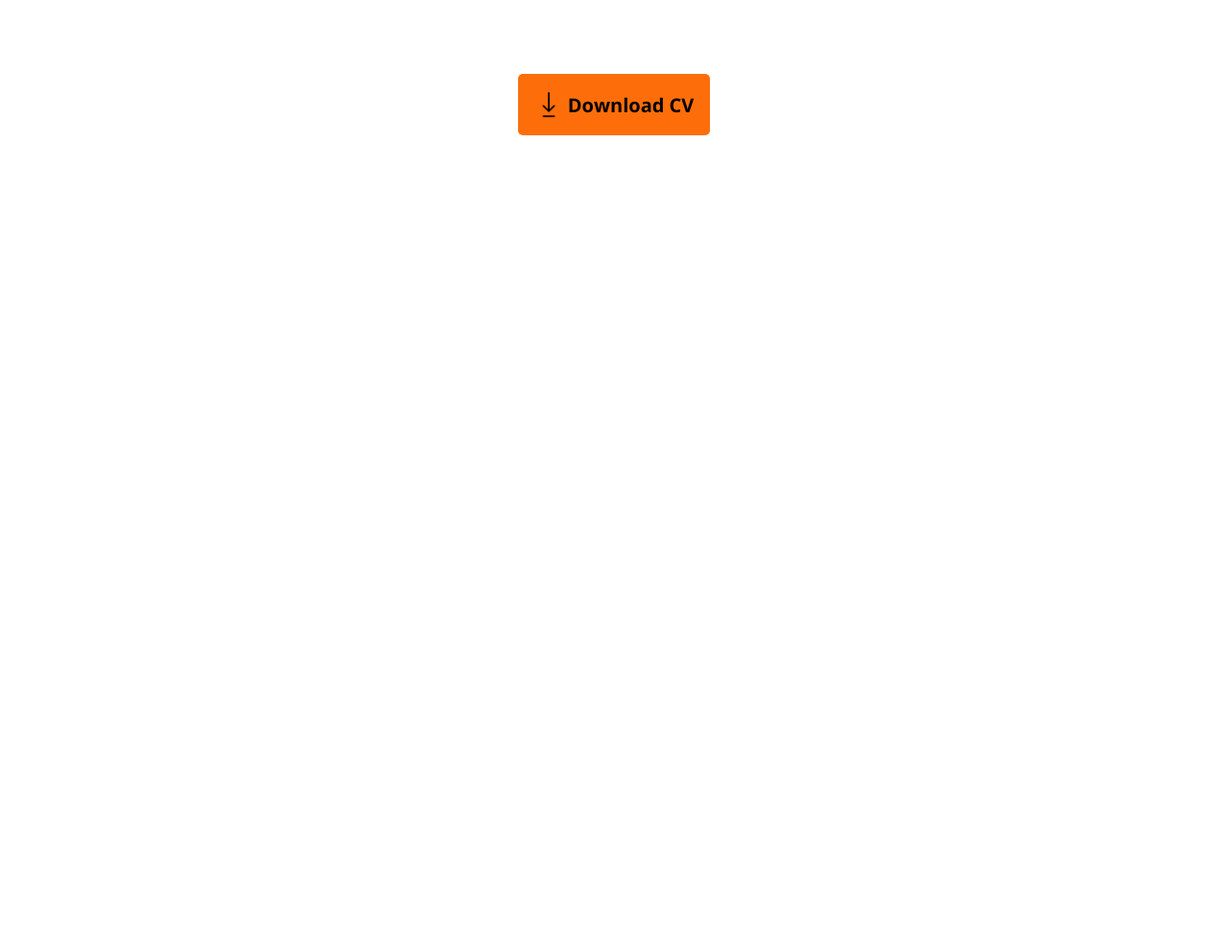
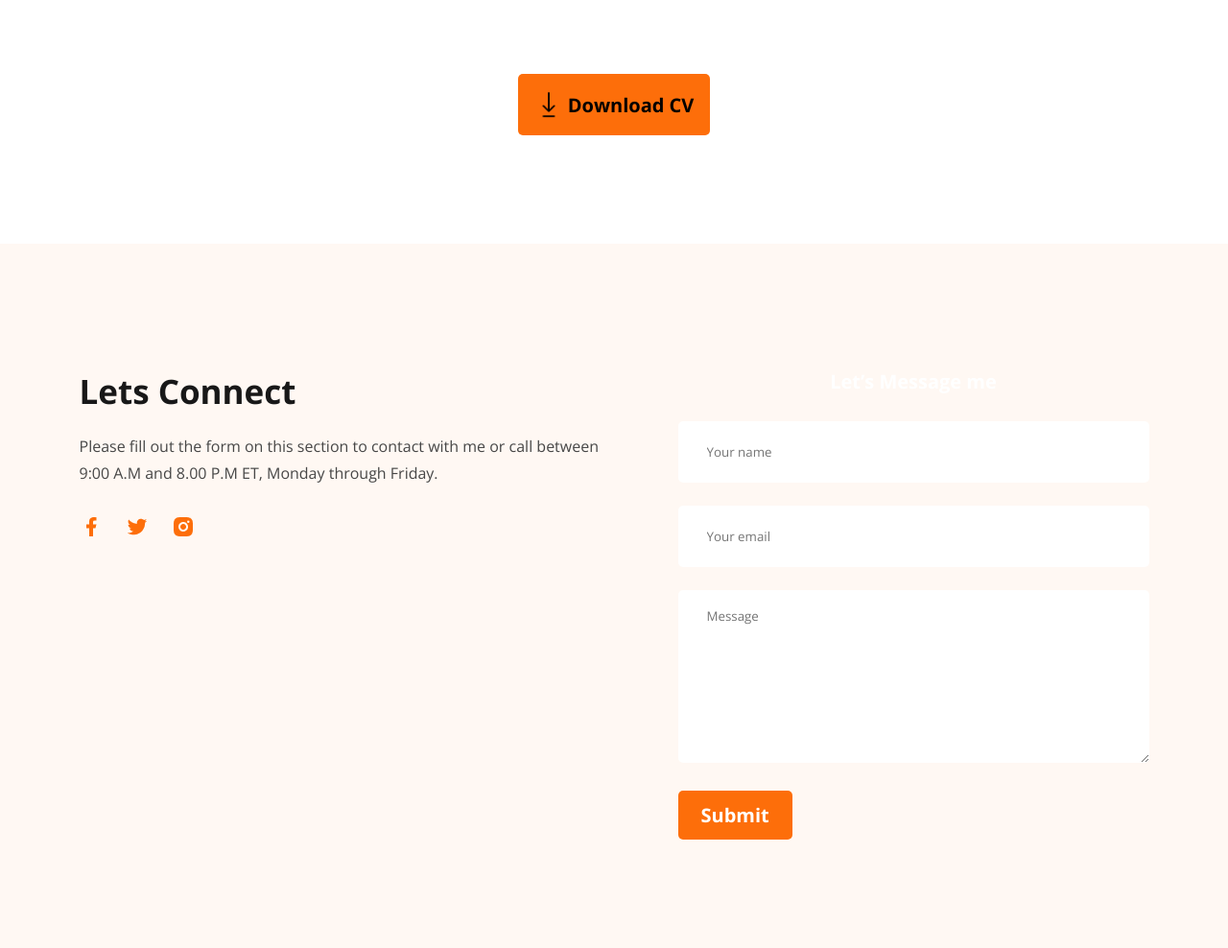
Before and after one commit to myself-Fahim/Portfolio-Website, a plain HTML site: page index.html in a window 1280 px wide. Shown: the part 3396-4384 px from the top of the page at 96% size. Before the commit the page ends 3650 px from the top, so only its background shows below. Drawn offline with nearby package versions, Linux system fonts and the light colour scheme.

Commit message:
Footer Completed

```diff
--- a/index.html
+++ b/index.html
@@ -153,7 +153,6 @@
             </div>
             <hr>
 
-
             <div class="academic">
               <h1 class="prgrm">Master in Computer Engineering</h1>
               <h1 class="uni">Harvard University / 2015 - 2017</h1>
@@ -164,8 +163,6 @@
                 commodo ligula eget dolor.</p>
             </div>
           </div>
-
-
 
           <div>
             <h1 class="block-h">My Experience</h1>
@@ -192,7 +189,6 @@
             </div>
             <hr>
 
-
             <div class="academic">
               <h1 class="prgrm">HTML Developer</h1>
               <h1 class="uni">Adobe Inc / 2017 - 2018</h1>
@@ -206,13 +202,49 @@
         </div>
 
         <button class="sec3-btn">
-          <img src="./images/icons/arrow_11386907.png" class="btn-img" alt="">
+          <img src="./images/icons/arrow_11386907.png" class="btn-img" alt>
           <h1 class="only-btn">Download CV</button>
         </button>
+      </section>
+    </main>
 
-      </section>
+    <footer>
+      <div>
+        <h1 id="foot-head">Lets Connect</h1>
+        <p id="foot-para">Please fill out the form on this section to contact
+          with me or call
+          between <br> 9:00 A.M and 8.00 P.M ET, Monday through Friday.</p>
 
-    </main>
-    <footer></footer>
+        <div class="foot-icon">
+          <a href><img src="./images/icons/facebook.png" alt></a>
+          <a href><img src="./images/icons/twitter.png" alt></a>
+          <a href><img src="./images/icons/insta.png" alt></a>
+        </div>
+      </div>
+
+      <form action>
+        <h1 id="form-head">Let’s Message me</h1>
+        <input type="text"
+          id="name"
+          placeholder="Your name"
+          class="inp-1">
+        <input type="email"
+          id="email"
+          placeholder="Your email"
+          class="inp-1">
+
+        <textarea
+          class="text-a"
+          rows="9"
+          name="message"
+          id="message"
+          placeholder="Message"></textarea>
+
+        <button type="submit" class="form-btn">
+          <h1>Submit</h1>
+        </button>
+      </form>
+
+    </footer>
   </body>
 </html>
--- a/style.css
+++ b/style.css
@@ -311,10 +311,84 @@ hr {
 }
 
 .only-btn {
-    color:black;
+    color: black;
     text-align: center;
     font-family: "Open Sans";
     font-size: 20px;
     font-weight: 700;
 
 }
+
+/* Footer started */
+footer {
+    background-color: #FFF8F3;
+    display: flex;
+    justify-content: space-evenly;
+    padding-top: 130px;
+}
+
+#foot-head {
+    color: #181818;
+    font-family: "Open Sans";
+    font-size: 35px;
+    font-weight: 700;
+    margin-bottom: 20px;
+}
+
+#foot-para {
+    color: #474747;
+    font-family: "Open Sans";
+    font-size: 16px;
+    font-weight: 400;
+    line-height: 28px;
+    margin-bottom: 30px;
+}
+
+.foot-icon {
+    display: flex;
+    gap: 24px;
+}
+
+#form-head {
+    margin-bottom: 28px;
+}
+
+.inp-1 {
+    display: block;
+    padding: 0px 0px 0px 30px;
+    min-width: 461px;
+    height: 64px;
+    border-radius: 5px;
+    background-color: #FFF;
+    margin-bottom: 24px;
+    border: none;
+}
+
+.text-a {
+    padding: 18px 0px 0px 30px;
+    min-width: 461px;
+    border-radius: 5px;
+    background-color: #FFF;
+    margin-bottom: 24px;
+    border: none;
+    margin-bottom: 24px;
+}
+
+.form-btn {
+    display: flex;
+    justify-content: start;
+    border-radius: 5px;
+    background: #FD6E0A;
+    padding: 12px 24px;
+    border: none;
+    margin-bottom: 113px;
+}
+
+form h1 {
+    color: #FFF;
+    text-align: center;
+    font-family: "Open Sans";
+    font-size: 20px;
+    font-weight: 700;
+
+}
```
